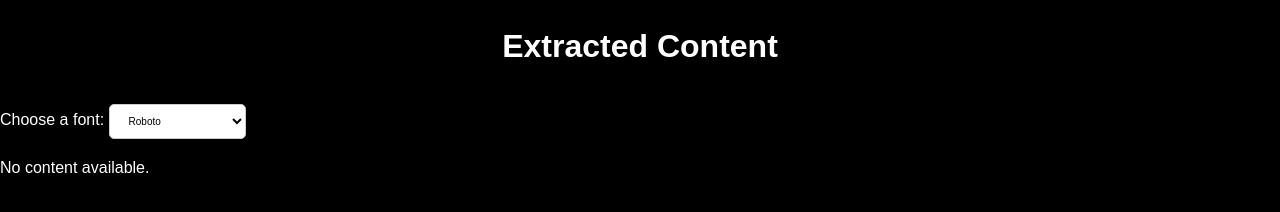
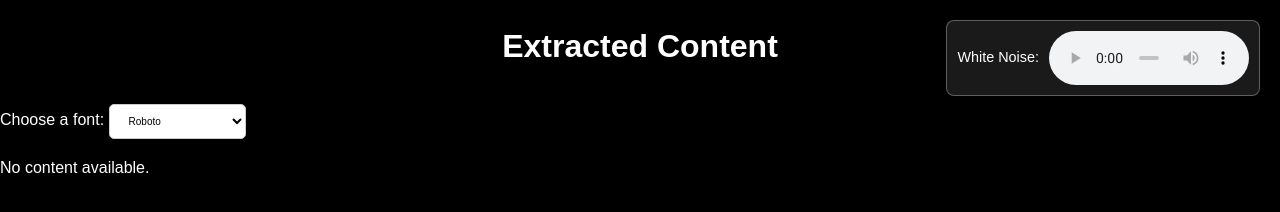
Before and after one commit to eyescratcher22/Fuel_station_locations, a website: page display.html in a window 1280 px wide. Drawn offline with Linux system fonts and the light colour scheme.

Commit message:
added audio,textstyle

```diff
--- a/display.html
+++ b/display.html
@@ -47,7 +47,25 @@
     .exc{
       text-align: center;
     }
-
+    #audio-player {
+      position: fixed;
+      top: 20px;
+      right: 20px;
+      background-color: rgba(255, 255, 255, 0.1);
+      border: 1px solid rgba(255, 255, 255, 0.3);
+      border-radius: 8px;
+      padding: 10px;
+      display: flex;
+      align-items: center;
+      gap: 10px;
+    }
+    #audio-player audio {
+      width: 200px;
+    }
+    #audio-player label {
+      font-size: 0.9em;
+      color: white;
+    }
   </style>
 </head>
 <body>
@@ -65,6 +83,15 @@
   <div id="content">
     <p>Loading content...</p>
   </div>
+
+  <div id="audio-player">
+    <label for="audio">White Noise:</label>
+    <audio id="audio" controls>
+      <source src="design elements\Study with White Noise  1 Hour Focus Ambience for Homework, Reading or Test Prep.mp3" type="audio/mpeg">
+      Your browser does not support the audio element.
+    </audio>
+  </div>
+
 
   <script>
     const extractedContent = localStorage.getItem("extractedContent");
```
Also changed, not shown: index.html (+1 -1 lines), 1 other file.
